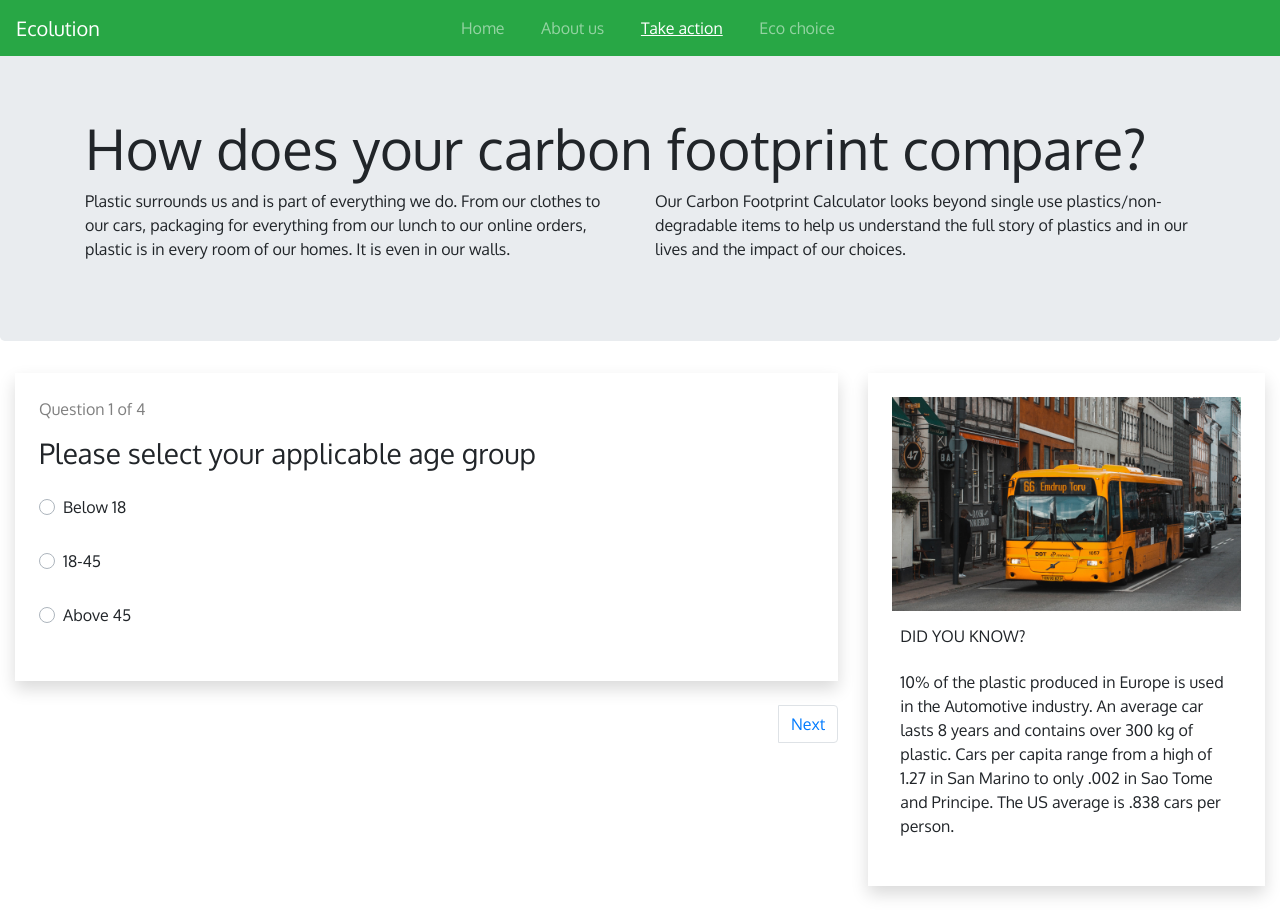
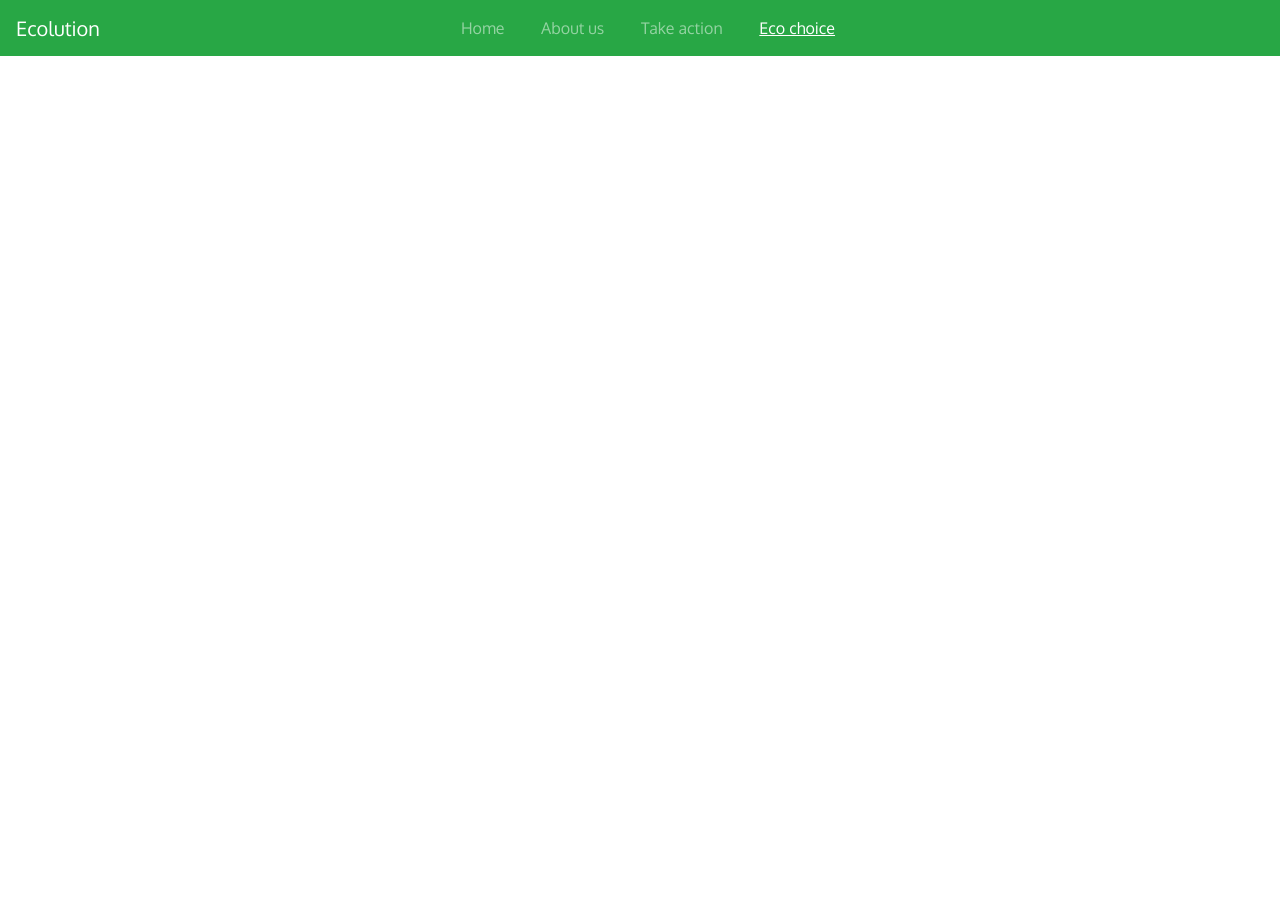
Before and after one commit to aditya-nashikkar/ecolution, an Angular app: page /take-action in a window 1280 px wide. After the commit the page ends 800 px from the top, so only its background shows below. Built offline with nearby package versions, Linux system fonts and the light colour scheme.

Commit message:
carousel file placed

```diff
--- a/src/app/app.component.html
+++ b/src/app/app.component.html
@@ -1,2 +1,3 @@
-<router-outlet></router-outlet>
+<!-- <router-outlet></router-outlet> -->
 <!-- <eco-take-action></eco-take-action> -->
+<eco-eco-choice></eco-eco-choice>
--- a/src/app/components/carousel/carousel.component.ts
+++ b/src/app/components/carousel/carousel.component.ts
@@ -1,6 +1,6 @@
 import { Component, OnInit } from '@angular/core';
 import { NgbCarouselConfig } from '@ng-bootstrap/ng-bootstrap';
-import { CarouselConstant as carouselConstant } from './../carousel.constant';
+import { CarouselConstant as carouselConstant } from './carousel.constant';
 
 @Component({
   selector: 'eco-carousel',
--- a/src/app/components/carousel.constant.ts
+++ b/src/app/components/carousel/carousel.constant.ts
@@ -1,4 +1,4 @@
-import { Carousel } from "../models/carousel";
+import { Carousel } from "../../models/carousel";
 
 export class CarouselConstant {
 
```
